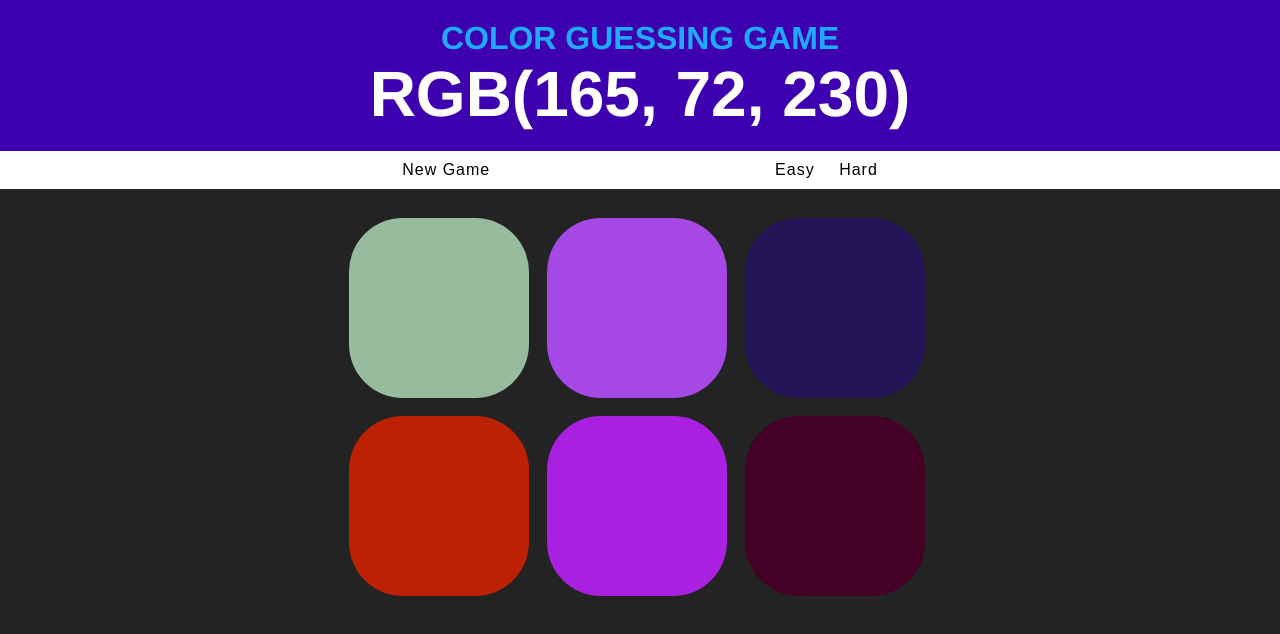
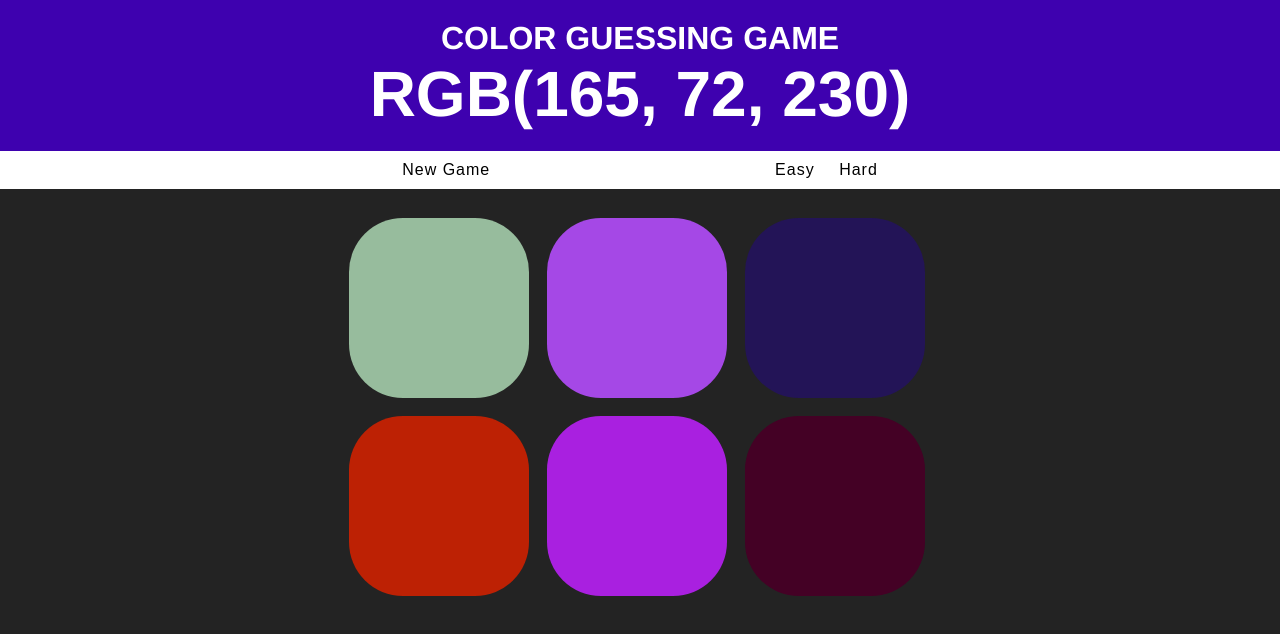
Before and after one commit to ianlai/WebBootCamp, a plain HTML site: page FrontEnd/project-colorgame/colorgame.html in a window 1280 px wide. Drawn offline with Linux system fonts and the light colour scheme.

Commit message:
ColorGame: H1 background bug fixed.

```diff
--- a/FrontEnd/project-colorgame/colorgame.css
+++ b/FrontEnd/project-colorgame/colorgame.css
@@ -26,7 +26,7 @@ body{
 	-moz-transition: background 0.5s
 }
 h1{
-	color: #20aaff;
+	color: white;
 	background: rgb(62,1,175);
 	text-align: center;
 	text-transform: uppercase;
--- a/FrontEnd/project-colorgame/colorgame.js
+++ b/FrontEnd/project-colorgame/colorgame.js
@@ -25,6 +25,7 @@ function reset() {
     colorDisplay.textContent = pickedColor;
     setSquaresDisplay();
     messageDisplay.textContent = "";
+    h1.style.background = "rgb(62,1,175)";
 }
 function setSquaresListener() {
     for (var i = 0; i < squares.length; i++) {
```
